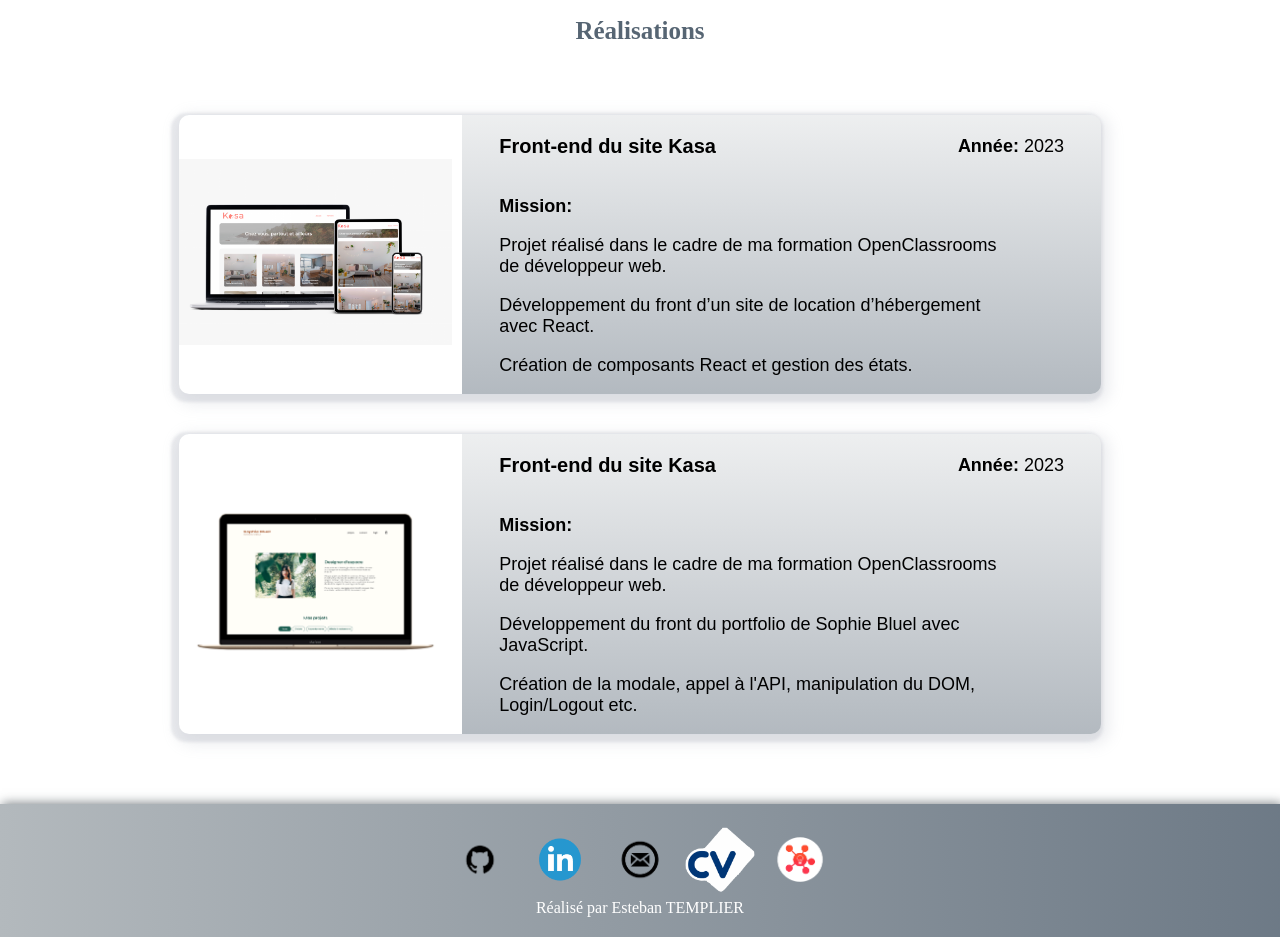
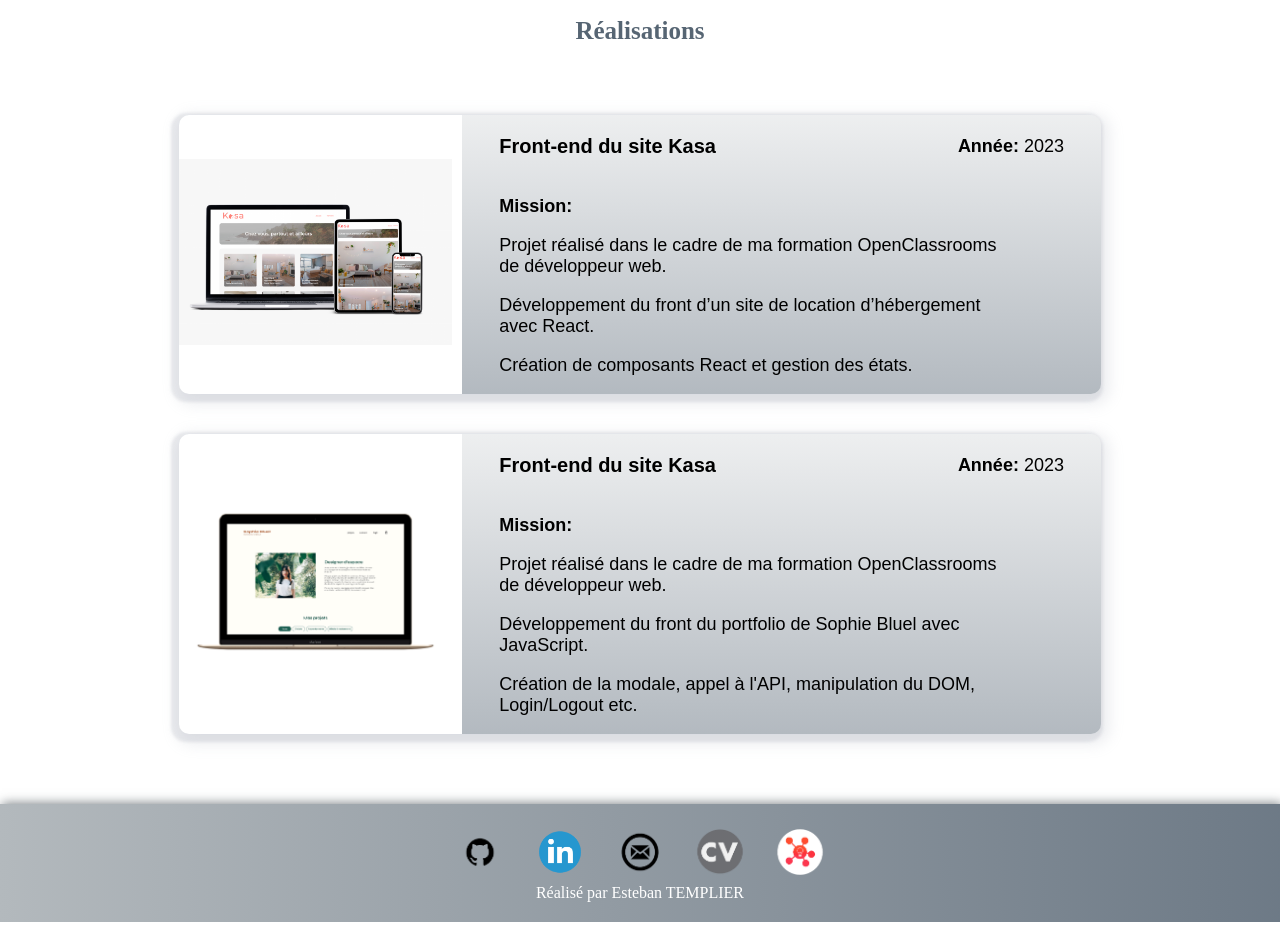
Before and after one commit to estebanxo/Portfolio, a plain HTML site: page index.html in a window 1280 px wide. Shown: the part 765-1702 px from the top of the page. Drawn offline with Linux system fonts and the light colour scheme.

Commit message:
Modification de l'icone du cv

```diff
--- a/index.html
+++ b/index.html
@@ -139,7 +139,7 @@
             </div>
             <div class="img">
                 <a href="./assets/docs/CV_Esteban_Templier_ISCOD.pdf">
-                    <img class="cv" src="./assets/cv.png" alt="">
+                    <img class="cv" src="./assets/icons/cv.png" alt="">
                 </a>
             </div>
             <div class="img">
```
Also changed, not shown: assets/cv.png (deleted), assets/icons/cv.png (added).
